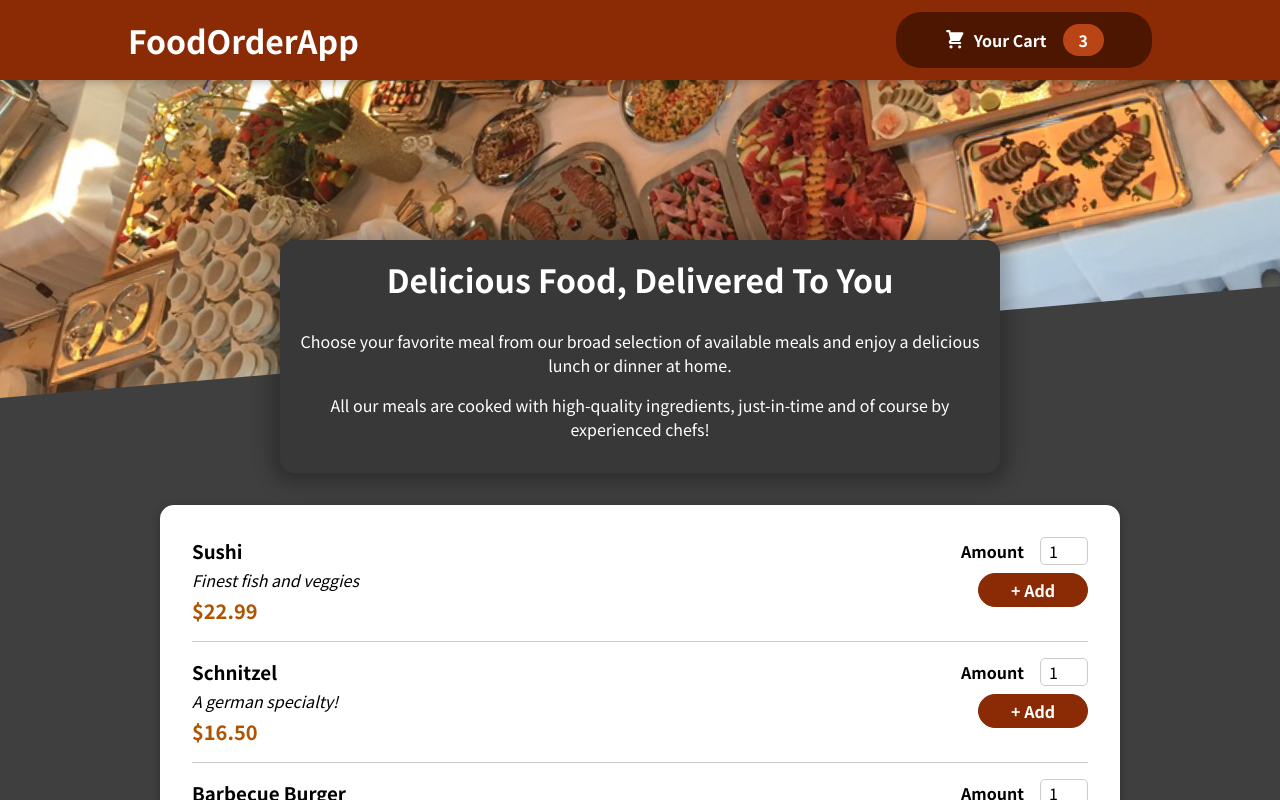
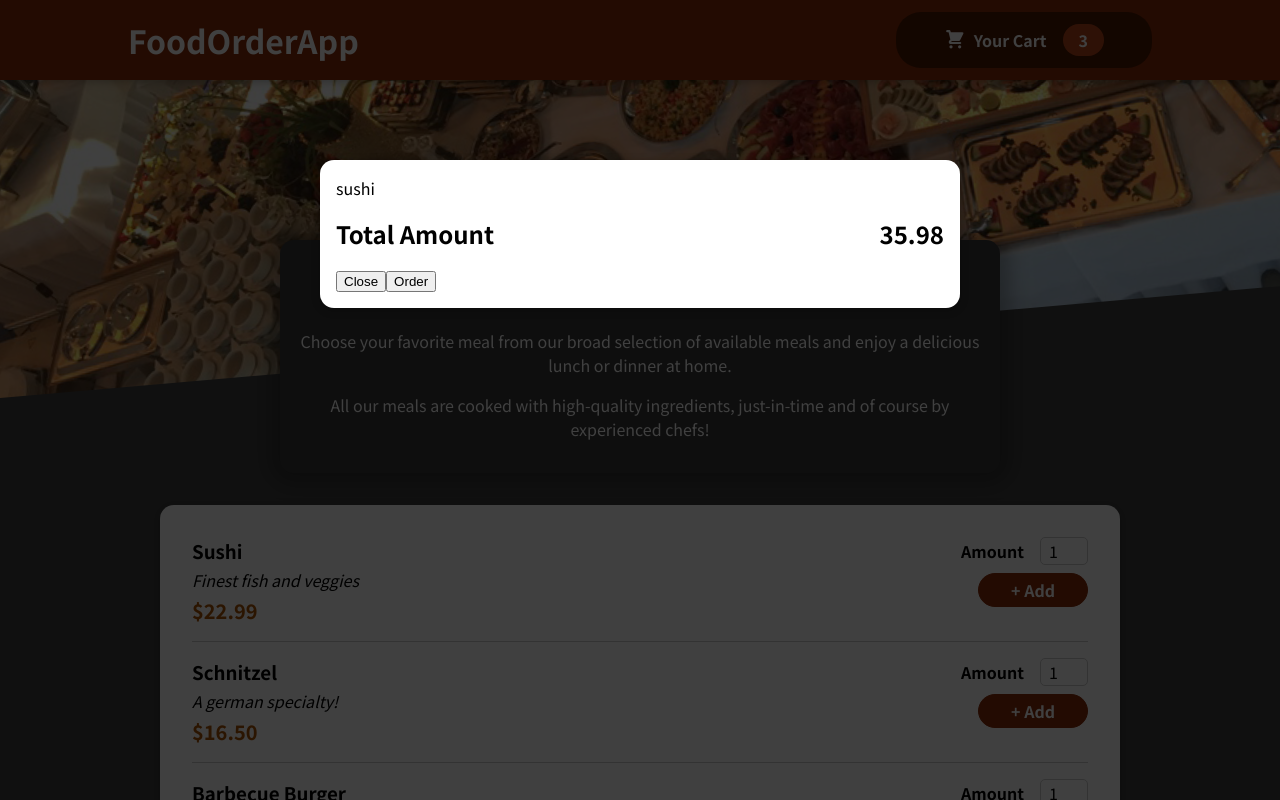
Before and after one commit to vivekbhadula/React6, a React (Create React App) app: page / in a window 1280 px wide. Shown: the top 800 px of the page. Built offline with nearby package versions, Linux system fonts and the light colour scheme.

Commit message:
creating Modal, slight error

```diff
--- a/public/index.html
+++ b/public/index.html
@@ -28,6 +28,7 @@
   </head>
   <body>
     <noscript>You need to enable JavaScript to run this app.</noscript>
+    <div id="overlays"></div>
     <div id="root"></div>
     <!--
       This HTML file is a template.
--- a/src/App.js
+++ b/src/App.js
@@ -1,10 +1,12 @@
 import { Fragment } from "react";
 import Header from "./components/Layout/Header";
 import Meals from "./components/Meals/Meals";
+import Cart from "./components/Cart/Cart";
 
 function App() {
   return (
     <Fragment>
+      <Cart />
       <Header />
       <main>
         <Meals />
--- /dev/null
+++ b/src/components/Cart/Cart.js
@@ -0,0 +1,28 @@
+import Modal from "../UI/Modal";
+import classes from "./Cart.module.css";
+
+function Cart(props) {
+  const cartItems = (
+    <ul className={classes["cart-items"]}>
+      {[{ id: "c1", name: "sushi", amount: 2, price: 12.99 }].map((item) => (
+        <li>{item.name}</li>
+      ))}
+    </ul>
+  );
+
+  return (
+    <Modal>
+      {cartItems}
+      <div className={classes.total}>
+        <span>Total Amount</span>
+        <span>35.98</span>
+      </div>
+      <div className={classes.action}>
+        <button className={classes["button--alt"]}>Close</button>
+        <button className={classes.button}>Order</button>
+      </div>
+    </Modal>
+  );
+}
+
+export default Cart;
--- /dev/null
+++ b/src/components/Cart/Cart.module.css
@@ -0,0 +1,46 @@
+.cart-items {
+  list-style: none;
+  margin: 0;
+  padding: 0;
+  max-height: 20rem;
+  overflow: auto;
+}
+
+.total {
+  display: flex;
+  justify-content: space-between;
+  align-items: center;
+  font-weight: bold;
+  font-size: 1.5rem;
+  margin: 1rem 0;
+}
+
+.actions {
+  text-align: right;
+}
+
+.actions button {
+  font: inherit;
+  cursor: pointer;
+  background-color: transparent;
+  border: 1px solid #8a2b06;
+  padding: 0.5rem 2rem;
+  border-radius: 25px;
+  margin-left: 1rem;
+}
+
+.actions button:hover,
+.actions button:active {
+  background-color: #5a1a01;
+  border-color: #5a1a01;
+  color: white;
+}
+
+.actions .button--alt {
+  color: #8a2b06;
+}
+
+.actions .button {
+  background-color: #8a2b06;
+  color: white;
+}
--- /dev/null
+++ b/src/components/UI/Modal.js
@@ -0,0 +1,31 @@
+import { Fragment } from "react";
+import ReactDOM from "react-dom";
+import classes from "./Modal.module.css";
+
+function Backdrop(props) {
+  return <div className={classes.backdrop}></div>;
+}
+
+function ModalOverlay(props) {
+  return (
+    <div className={classes.modal}>
+      <div className={classes.content}>{props.children}</div>
+    </div>
+  );
+}
+
+const portalElement = document.getElementById("overlays");
+
+function Modal(props) {
+  return (
+    <Fragment>
+      {ReactDOM.createPortal(<Backdrop />, portalElement)}
+      {ReactDOM.createPortal(
+        <ModalOverlay>{props.children}</ModalOverlay>,
+        portalElement
+      )}
+    </Fragment>
+  );
+}
+
+export default Modal;
--- /dev/null
+++ b/src/components/UI/Modal.module.css
@@ -0,0 +1,40 @@
+.backdrop {
+  position: fixed;
+  top: 0;
+  left: 0;
+  width: 100%;
+  height: 100vh;
+  z-index: 20;
+  background-color: rgba(0, 0, 0, 0.75);
+}
+
+.modal {
+  position: fixed;
+  top: 20vh;
+  left: 5%;
+  width: 90%;
+  background-color: white;
+  padding: 1rem;
+  border-radius: 14px;
+  box-shadow: 0 2px 8px rgba(0, 0, 0, 0.25);
+  z-index: 30;
+  animation: slide-down 300ms ease-out forwards;
+}
+
+@media (min-width: 768px) {
+  .modal {
+    width: 40rem;
+    left: calc(50% - 20rem);
+  }
+}
+
+@keyframes slide-down {
+  from {
+    opacity: 0;
+    transform: translateY(-3rem);
+  }
+  to {
+    opacity: 1;
+    transform: translateY(0);
+  }
+}
```
Also changed, not shown: 1 other file (tests, documents, lock files or other folders).
